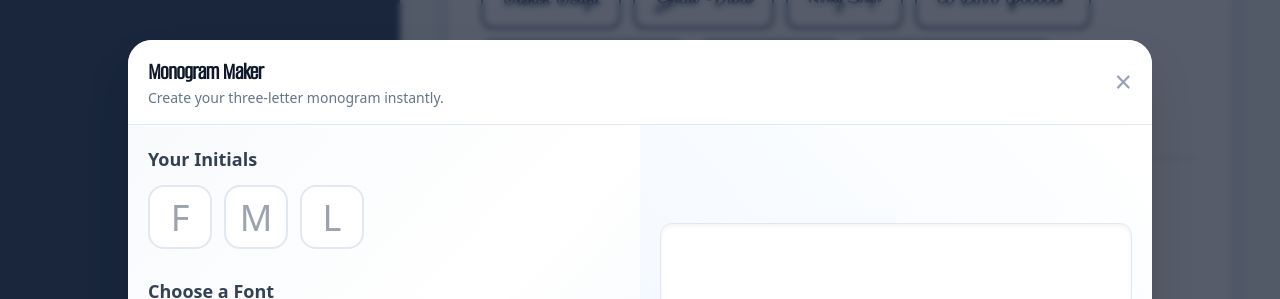
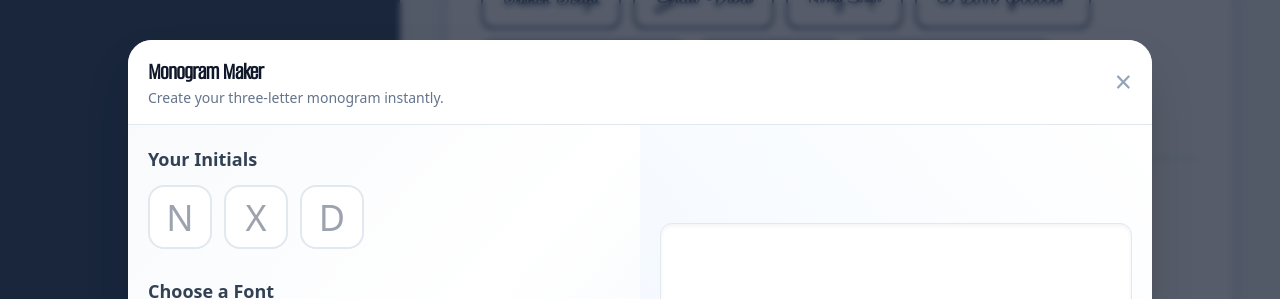
Before and after one commit to Arch-Tom/archfonthub, a React (Vite) app: page / in a window 1280 px wide. Both pictures are taken after a click on the button "Open Monogram Maker". Shown: the part 966-1265 px from the top of the page. Built offline with nearby package versions, Linux system fonts and the light colour scheme; a web font is replaced by a local one.

Commit message:
Updating Inititals in Preview Window for MonogramMaker.jsx

```diff
--- a/src/MonogramMaker.jsx
+++ b/src/MonogramMaker.jsx
@@ -70,7 +70,7 @@ export default function MonogramMaker({ fontLibrary, onClose, onInsert }) {
                             <div className="flex gap-3">
                                 <input
                                     type="text"
-                                    placeholder="F"
+                                    placeholder="N"
                                     value={firstInitial}
                                     onChange={e => setFirstInitial(e.target.value.toUpperCase())}
                                     maxLength={1}
@@ -78,7 +78,7 @@ export default function MonogramMaker({ fontLibrary, onClose, onInsert }) {
                                 />
                                 <input
                                     type="text"
-                                    placeholder="M"
+                                    placeholder="X"
                                     value={middleInitial}
                                     onChange={e => setMiddleInitial(e.target.value.toUpperCase())}
                                     maxLength={1}
@@ -86,7 +86,7 @@ export default function MonogramMaker({ fontLibrary, onClose, onInsert }) {
                                 />
                                 <input
                                     type="text"
-                                    placeholder="L"
+                                    placeholder="D"
                                     value={lastInitial}
                                     onChange={e => setLastInitial(e.target.value.toUpperCase())}
                                     maxLength={1}
```
